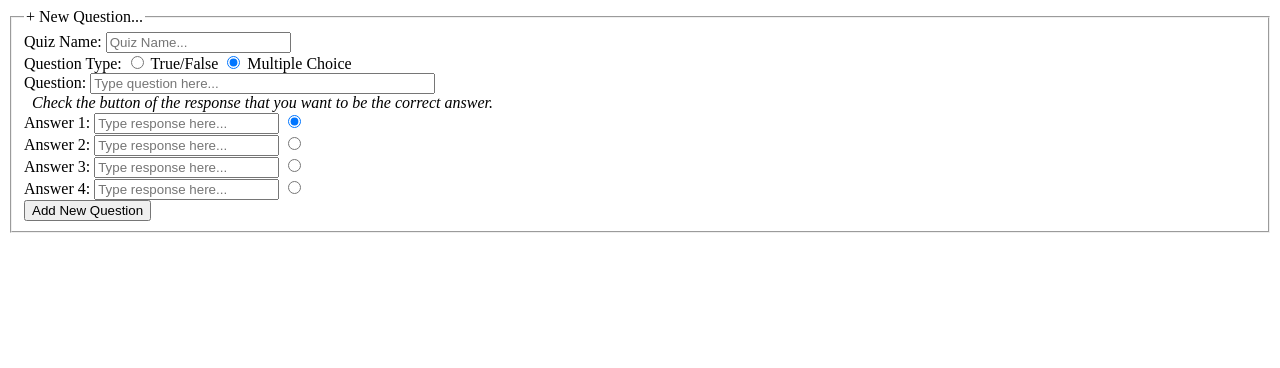
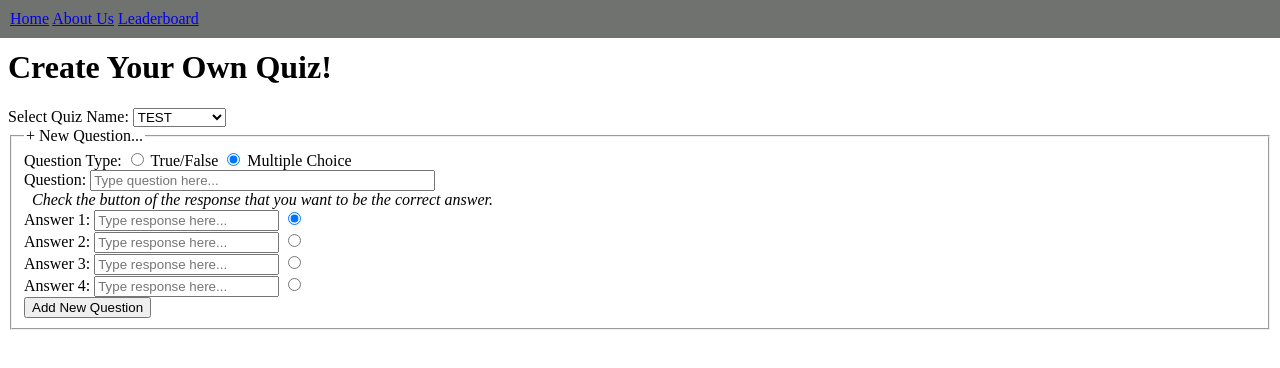
Before and after one commit to devonhackley/ticTacQuiz, a plain HTML site: page createquiz.html in a window 1280 px wide. Drawn offline with Linux system fonts and the light colour scheme.

Commit message:
replaced quizName input with quizName selector

```diff
--- a/createquiz.html
+++ b/createquiz.html
@@ -8,12 +8,26 @@
     <title>Tic Tac Quiz</title>
   </head>
   <body>
+    <header>
+      <nav>
+        <a href="index.html">Home</a>
+        <a href="about.html">About Us</a>
+        <a href="#">Leaderboard</a>
+      </nav>
+    </header>
+    <main>
+      <h1>Create Your Own Quiz!</h1>
+
+      <h2></h2>
+
+      <label for="quizName">Select Quiz Name:</label>
+      <select id="quizName">
+      </select>
+
       <form id="newQuestionForm">
         <fieldset>
+
           <legend>+ New Question...</legend>
-        <label for="quizName">Quiz Name:</label>
-        <input name="quizName" type="text" placeholder="Quiz Name..." required />
-        <br>
           <section id = "questionTypeSection">
             <label for="questionType">Question Type:</label>
             <input name="questionType" type="radio" value="TrueFalse"> True/False
@@ -23,6 +37,7 @@
           <label for="questionQuestion">Question:</label>
           <input name="questionQuestion" type="text" placeholder="Type question here..." size="40"  required />
           <br/>
+
           &nbsp; <i>Check the button of the response that you want to be the correct answer.</i>
           <section id="responseSection">
             <label for="answer1">Answer 1:</label>
@@ -44,10 +59,20 @@
           </section>
 
           <button id="new-question">Add New Question</button>
+
         </fieldset>
       </form>
 
+      <ul id="currentQuizQuestions">
+
+
+      </ul>
+    </main>
     <script src="./js/questions.js"></script>
+    <script src="./js/player.js"></script>
+    <script src="./js/grid.js"></script>
+    <script src="./js/game.js"></script>
+    <script src="./js/app.js"></script>
     <script src="./js/create-quiz.js"></script>
   </body>
 </html>
--- a/js/create-quiz.js
+++ b/js/create-quiz.js
@@ -1,12 +1,13 @@
 var newQuestionForm = document.getElementById('newQuestionForm');
 var responseSection = document.getElementById('responseSection');
 var questionTypeSection = document.getElementById('questionTypeSection');
+var quizNameSelector = document.getElementById('quizName');
 
 // Event handler for the submission of a new question.
 
 function handleNewQuestionSubmit(event) {
     event.preventDefault();
-    var quizName = event.target.quizName.value;
+    var quizName = quizNameSelector.value;
     var questionType = event.target.questionType.value;
     var questionQuestion = event.target.questionQuestion.value;
     if (questionType === 'TrueFalse') {
@@ -19,7 +20,6 @@ function handleNewQuestionSubmit(event) {
         event.target.answer4.value = null;
     }
     var correctAnswer = parseInt(event.target.correctAnswer.value);
-    event.target.quizName.value = null;
     event.target.questionType.value = null;
     event.target.questionQuestion.value = null;
 
@@ -31,6 +31,7 @@ function handleNewQuestionSubmit(event) {
 
 }
 
+// This function is the event handler for switching between TrueFalse and MultipleChoice type questions.
 function questionTypeHandler(event) {
     responseSection.innerHTML = '';
 
@@ -74,13 +75,30 @@ function questionTypeHandler(event) {
         }
     }
 }
+var quizBank = JSON.parse(localStorage['quizBank']);
+
+function displayCurrentQuiz(event) {
+
+    var currentQuiz = event.target.quizName.value;
+    // var currentQuestions = quizBank. ;
+}
+
+function fillQuizSelector() {
+
+    var optionEl;
+    for (var i = 0 ; i < Object.keys(quizBank).length ; i++) {
+        optionEl = document.createElement('option');
+        optionEl.setAttribute('value', Object.keys(quizBank)[i]);
+        optionEl.textContent = Object.keys(quizBank)[i];
+        quizNameSelector.append(optionEl);
+    }
+
+}
+
+fillQuizSelector();
 
 
 
-
-
-
-
-
+// These are the event listeners for the Question Type selectors and for the Add New Question button.
 newQuestionForm.addEventListener('submit', handleNewQuestionSubmit);
 questionTypeSection.addEventListener('input', questionTypeHandler);
```
Lines whose indentation alone changed are shown as unchanged.
